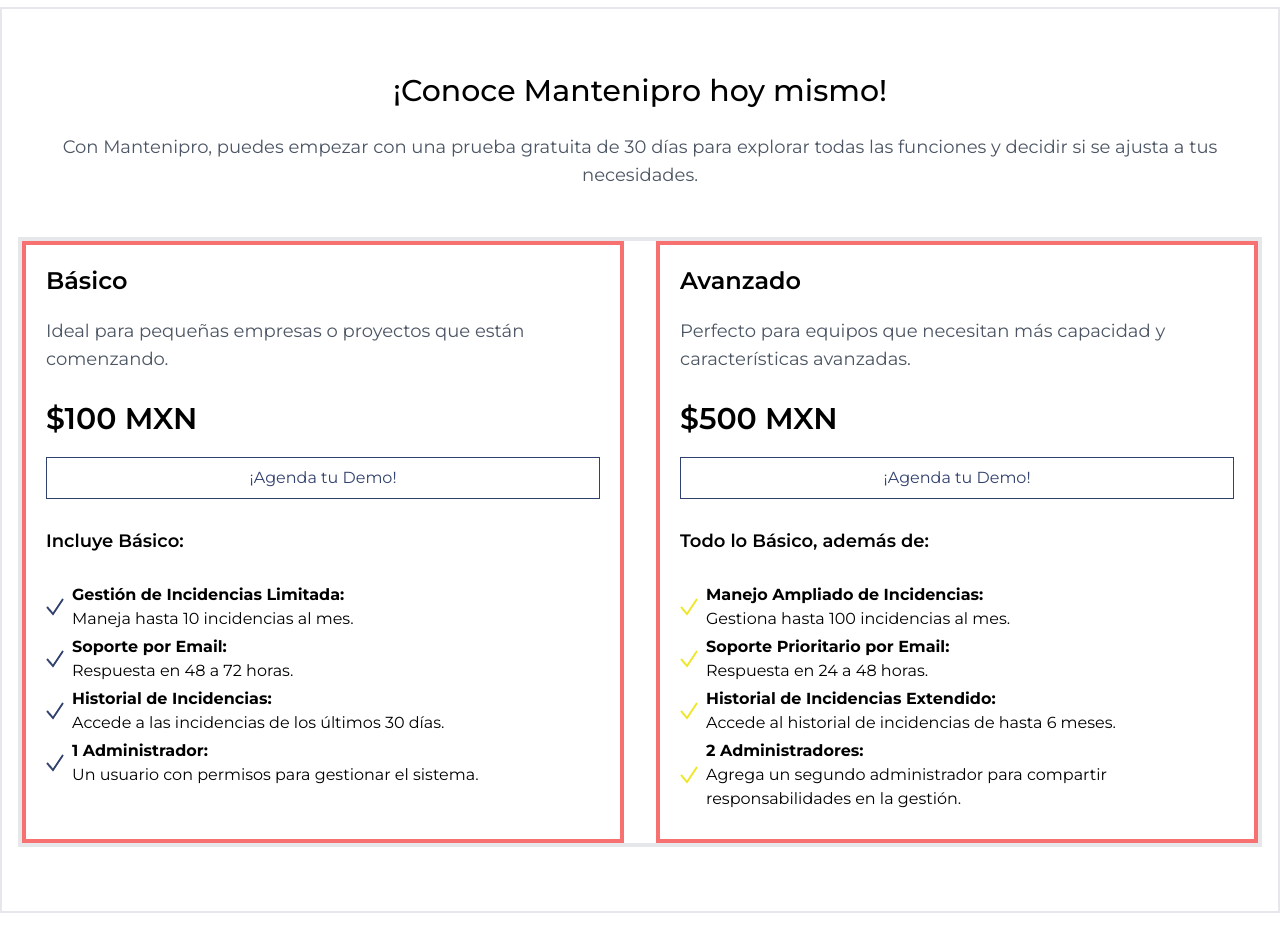
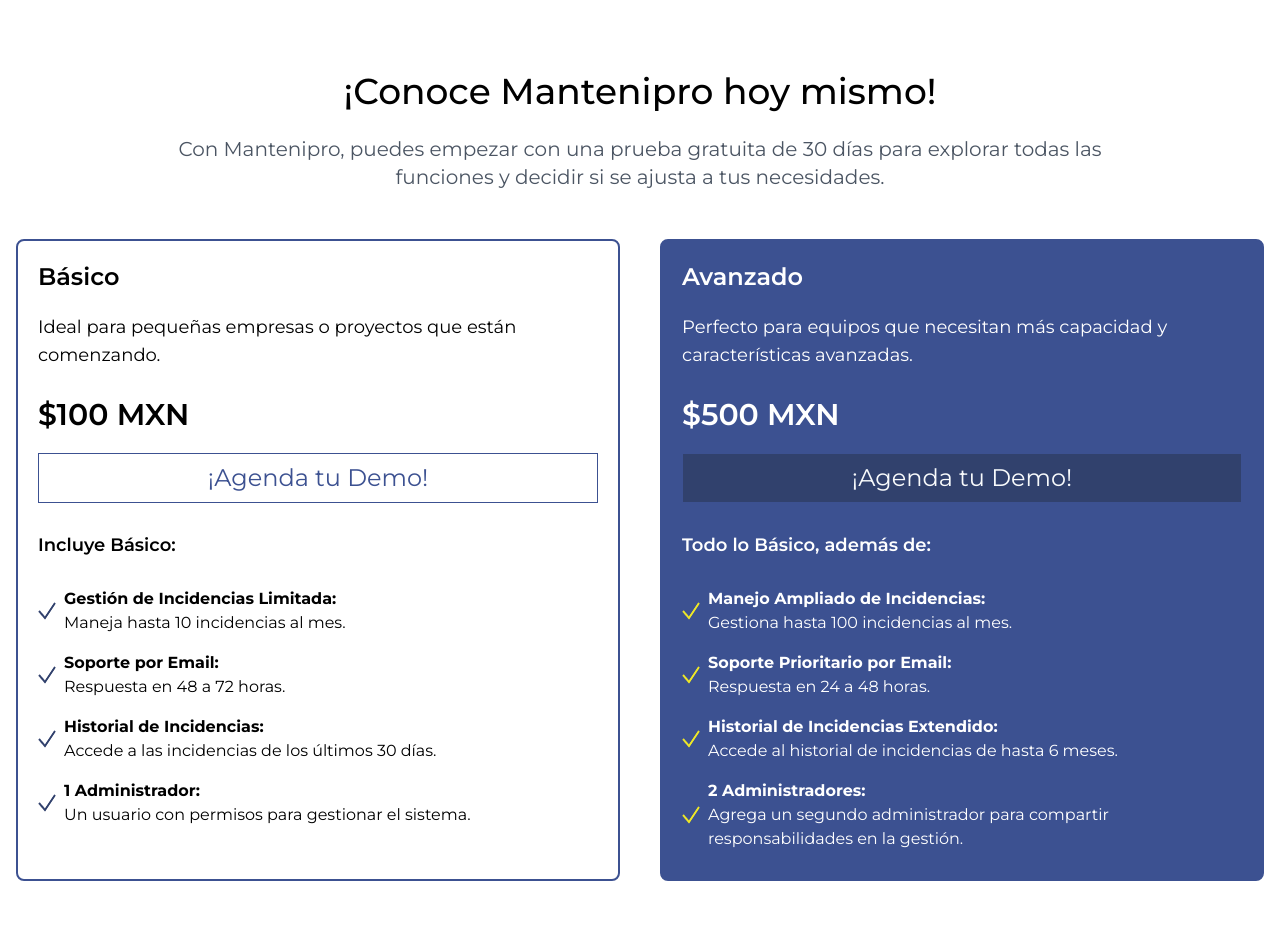
Before and after one commit to Mantenipro/ManteniPro-Landing, a Next.js app: page / in a window 1280 px wide. Shown: the part 1720-2665 px from the top of the page. Before the commit the page ends 2633 px from the top, so only its background shows below. Built offline with nearby package versions, Linux system fonts and the light colour scheme.

Commit message:
Fix card styles

```diff
--- a/components/PriceCard.jsx
+++ b/components/PriceCard.jsx
@@ -1,10 +1,16 @@
+const clsx = require('clsx');
+
 export default function PriceCard({ title, price, description, btnTxt, icon, featureTitle, features }) {
   return (
-    <div className='border-4 p-5 border-red-400 max-w-screen-sm flex flex-col flex-1'>
-        <h1 className='text-2xl font-semibold mb-5'>{title}</h1>
-        <p className='text-gray-600 text-lg mb-7'>{description}</p>
+    <div className={
+      clsx('p-5 max-w-screen-sm flex flex-col flex-1 border-2 border-[#3C5191] rounded-lg ',
+          { 'text-white bg-[#3C5191]' : title === 'Avanzado' })}>
+       <h1 className='font-semibold mb-5 text-2xl'>{title}</h1>
+        <p className='text-lg mb-7'>{description}</p>
         <span className='text-3xl font-semibold'>${price} MXN</span>
-          <button className='bg-white text-[#31416D] px-4 py-2 w-full border border-[#31416D] mt-5 '>
+          <button className={
+            clsx('text-[#3C5191] px-4 py-2 w-full border border-[#3C5191] mt-5 text-2xl',
+                { ' bg-[#31416D] text-slate-50' : title === 'Avanzado' })}>
             {btnTxt}
           </button>
           <p className='mt-7 font-semibold text-lg mb-5'>
@@ -12,7 +18,7 @@
 
           {/* iterar sobre features */}
           <div>
-            <ul className='flex flex-col gap-1 my-2'>
+            <ul className='flex flex-col gap-4 my-2'>
               {features.map((feature, index) => (
                 <li key={index} className='flex items-center '>
                   <img src={`icon/${icon}`} alt="check-icon" />
--- a/components/PriceSection.jsx
+++ b/components/PriceSection.jsx
@@ -59,16 +59,15 @@
   ];
 
   return (
-    <section className="bg-white border-2 max-w-screen-2xl mx-auto py-16 px-4 ">
-        <h1 className="text-3xl font-medium mb-6 text-center">
+    <section className="max-w-screen-2xl mx-auto py-16 px-4 ">
+        <h1 className="text-4xl font-medium mb-6 text-center">
           ¡Conoce Mantenipro hoy mismo!
         </h1>
-        <p className="text-center text-gray-600 text-lg mb-12">
+        <p className="text-gray-600 text-xl mb-12 max-w-screen-lg text-center m-auto">
           Con Mantenipro, puedes empezar con una prueba gratuita de 30 días para explorar todas las funciones y decidir si se ajusta a tus necesidades.
         </p>
       {/* Cards */}
-      <div className='flex flex-wrap gap-8 justify-center border-4 ' >
-      {/* <div className='grid grid-cols-1 md:grid-cols-2 border-4 '> */}
+      <div className='flex flex-wrap gap-10 justify-center' >
         {
           cardDetails.map((card, index) => (
 
--- a/package.json
+++ b/package.json
@@ -9,6 +9,7 @@
     "lint": "next lint"
   },
   "dependencies": {
+    "clsx": "2.1.1",
     "next": "14.2.7",
     "react": "^18",
     "react-dom": "^18"
```
Also changed, not shown: 1 other file (tests, documents, lock files or other folders).
